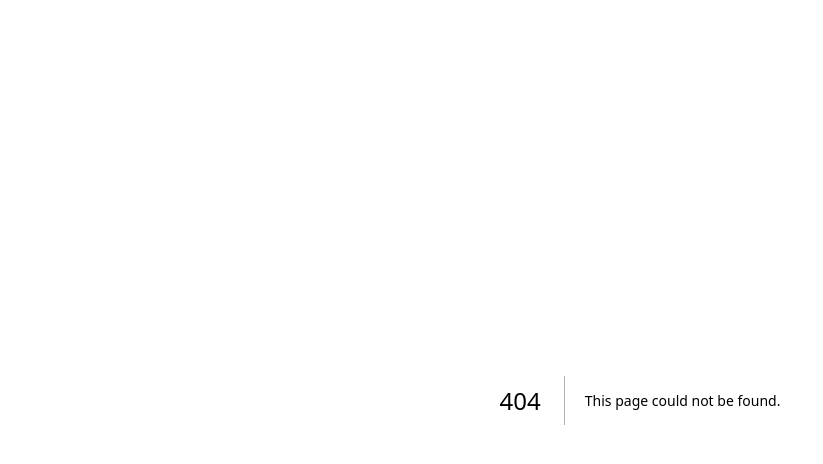
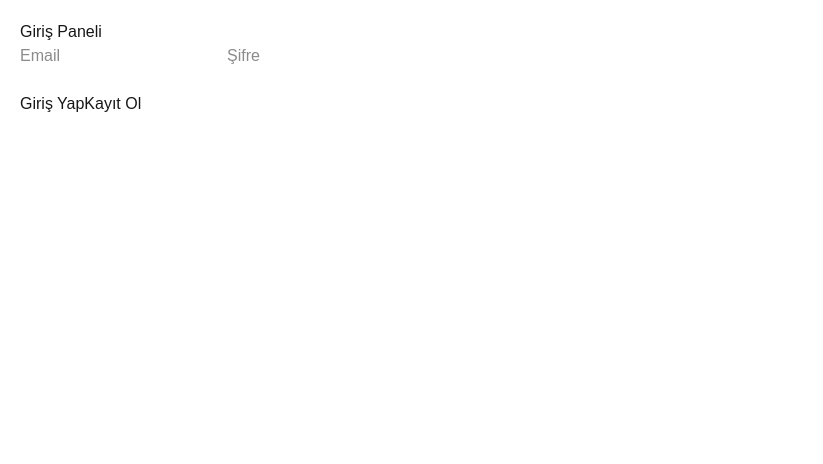
Before and after one commit to hasandemiray/midyeapp, a Next.js app: page /login in a window 1280 px wide. Before the commit this address had no page. Shown: the top 464 px of the page, without its empty margins (0-823 px from the left). Built offline with nearby package versions, Linux system fonts and the light colour scheme; no server answers.

Commit message:
login page eklendi

```diff
--- /dev/null
+++ b/app/login/page.js
@@ -0,0 +1,51 @@
+'use client'
+
+import { useState } from 'react'
+import { supabase } from '../lib/supabase'
+import { useRouter } from 'next/navigation'
+
+export default function Login() {
+  const [email, setEmail] = useState('')
+  const [password, setPassword] = useState('')
+  const router = useRouter()
+
+  const handleLogin = async () => {
+    const { error } = await supabase.auth.signInWithPassword({
+      email,
+      password
+    })
+
+    if (!error) {
+      router.push('/')
+    } else {
+      alert('Giriş hatalı')
+    }
+  }
+
+  const handleRegister = async () => {
+    const { error } = await supabase.auth.signUp({
+      email,
+      password
+    })
+
+    if (!error) {
+      alert('Kayıt başarılı')
+    } else {
+      alert('Kayıt hatası')
+    }
+  }
+
+  return (
+    <div style={{ padding: 20 }}>
+      <h2>Giriş Paneli</h2>
+
+      <input placeholder="Email" onChange={e=>setEmail(e.target.value)} />
+      <input placeholder="Şifre" type="password" onChange={e=>setPassword(e.target.value)} />
+
+      <br /><br />
+
+      <button onClick={handleLogin}>Giriş Yap</button>
+      <button onClick={handleRegister}>Kayıt Ol</button>
+    </div>
+  )
+}
```
